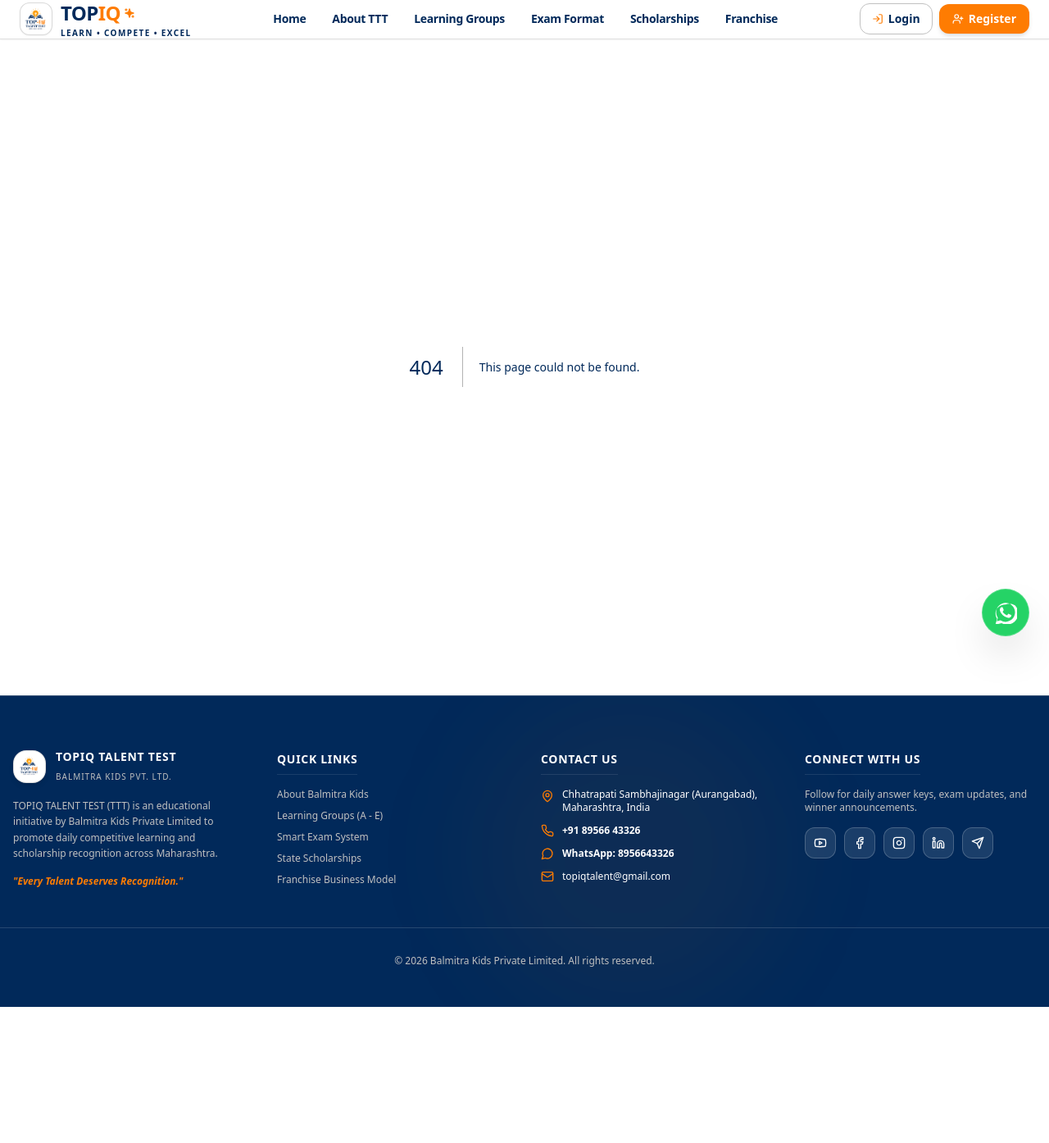
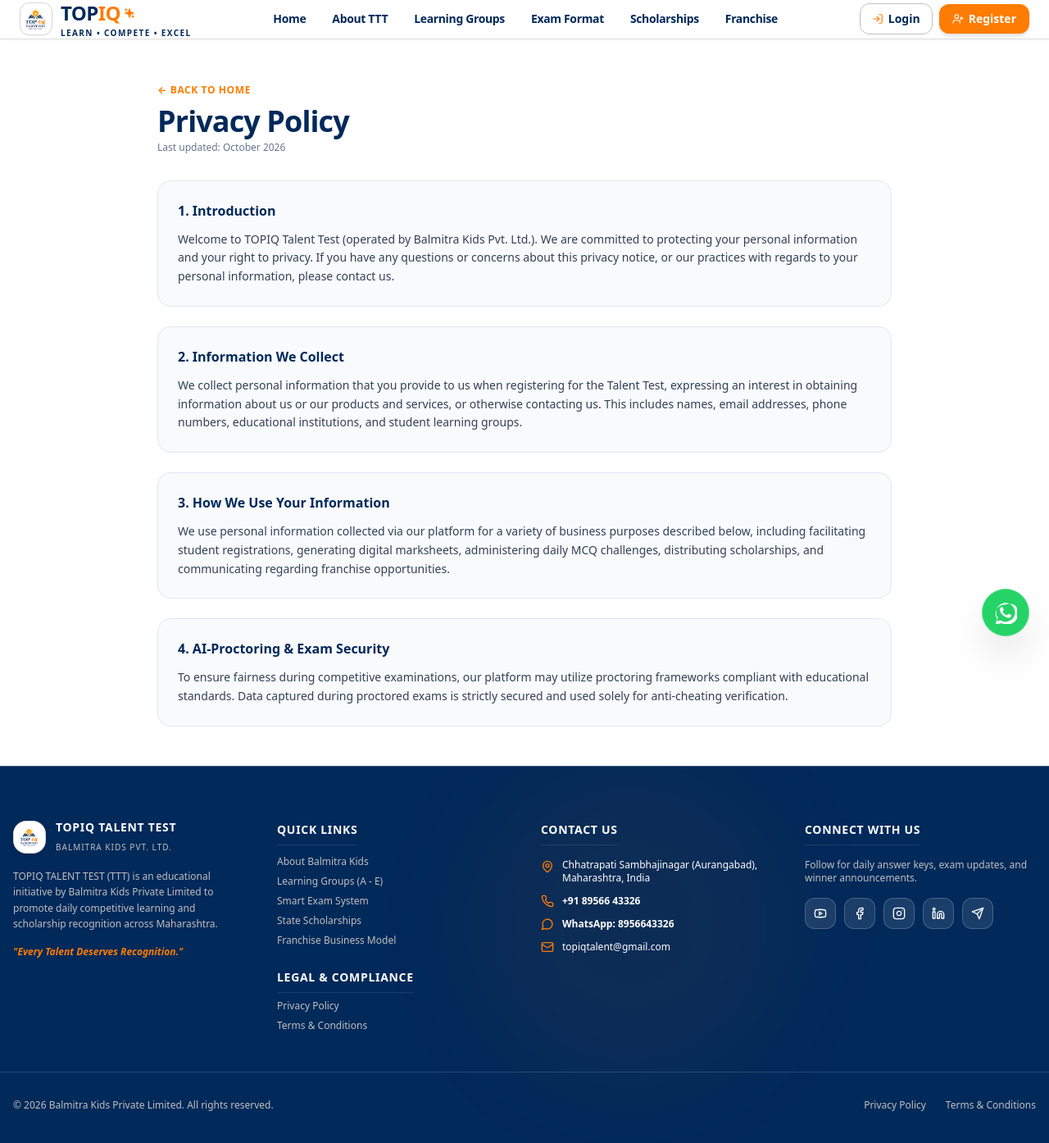
Before and after one commit to sachinwathore98/TopiqTalentTest, a Next.js app in the folder frontend/: page /privacy-policy in a window 1280 px wide. Before the commit this address had no page. Shown: the top 1394 px of the page at 82% size. Before the commit the page ends 1228 px from the top, so only its background shows below. Built offline with nearby package versions, Linux system fonts and the light colour scheme.

Commit message:
Update Footer component with legal links and compliance routing

```diff
--- a/frontend/app/components/Footer.js
+++ b/frontend/app/components/Footer.js
@@ -1,6 +1,7 @@
 'use client';
 import React from 'react';
 import Image from 'next/image';
+import Link from 'next/link';
 import { Youtube, Facebook, Instagram, Linkedin, Send, Mail, Phone, MapPin, MessageCircle } from 'lucide-react';
 
 export default function Footer() {
@@ -29,19 +30,29 @@
           <p className="text-xs text-[#C0C0C0] leading-relaxed font-medium">
             TOPIQ TALENT TEST (TTT) is an educational initiative by Balmitra Kids Private Limited to promote daily competitive learning and scholarship recognition across Maharashtra.
           </p>
-          <p className="text-xs font-bold text-[#FE7C02] italic">"Every Talent Deserves Recognition."</p>
+          <p className="text-xs font-bold text-[#FE7C02] italic">&quot;Every Talent Deserves Recognition.&quot;</p>
         </div>
 
-        {/* QUICK LINKS (SLIDES IN FROM LEFT) */}
-        <div className="animate-fade-in-left delay-100">
-          <h4 className="text-sm font-bold text-white uppercase tracking-wider mb-4 border-b border-white/10 pb-2 inline-block">Quick Links</h4>
-          <ul className="space-y-2.5 text-xs text-[#C0C0C0]">
-            <li><a href="/about" className="hover:text-[#FE7C02] hover:translate-x-1 inline-block transition-all duration-200">About Balmitra Kids</a></li>
-            <li><a href="/groups" className="hover:text-[#FE7C02] hover:translate-x-1 inline-block transition-all duration-200">Learning Groups (A - E)</a></li>
-            <li><a href="/format" className="hover:text-[#FE7C02] hover:translate-x-1 inline-block transition-all duration-200">Smart Exam System</a></li>
-            <li><a href="/rewards" className="hover:text-[#FE7C02] hover:translate-x-1 inline-block transition-all duration-200">State Scholarships</a></li>
-            <li><a href="/franchise" className="hover:text-[#FE7C02] hover:translate-x-1 inline-block transition-all duration-200">Franchise Business Model</a></li>
-          </ul>
+        {/* QUICK LINKS & LEGAL (SLIDES IN FROM LEFT) */}
+        <div className="animate-fade-in-left delay-100 space-y-6">
+          <div>
+            <h4 className="text-sm font-bold text-white uppercase tracking-wider mb-3 border-b border-white/10 pb-2 inline-block">Quick Links</h4>
+            <ul className="space-y-2 text-xs text-[#C0C0C0]">
+              <li><Link href="/about" className="hover:text-[#FE7C02] hover:translate-x-1 inline-block transition-all duration-200">About Balmitra Kids</Link></li>
+              <li><Link href="/groups" className="hover:text-[#FE7C02] hover:translate-x-1 inline-block transition-all duration-200">Learning Groups (A - E)</Link></li>
+              <li><Link href="/format" className="hover:text-[#FE7C02] hover:translate-x-1 inline-block transition-all duration-200">Smart Exam System</Link></li>
+              <li><Link href="/rewards" className="hover:text-[#FE7C02] hover:translate-x-1 inline-block transition-all duration-200">State Scholarships</Link></li>
+              <li><Link href="/franchise" className="hover:text-[#FE7C02] hover:translate-x-1 inline-block transition-all duration-200">Franchise Business Model</Link></li>
+            </ul>
+          </div>
+
+          <div>
+            <h4 className="text-sm font-bold text-white uppercase tracking-wider mb-2 border-b border-white/10 pb-2 inline-block">Legal & Compliance</h4>
+            <ul className="space-y-2 text-xs text-[#C0C0C0]">
+              <li><Link href="/privacy-policy" className="hover:text-[#FE7C02] hover:translate-x-1 inline-block transition-all duration-200">Privacy Policy</Link></li>
+              <li><Link href="/terms" className="hover:text-[#FE7C02] hover:translate-x-1 inline-block transition-all duration-200">Terms & Conditions</Link></li>
+            </ul>
+          </div>
         </div>
 
         {/* OFFICIAL CONTACT DETAILS (SLIDES IN FROM RIGHT) */}
@@ -99,9 +110,13 @@
 
       </div>
 
-      {/* FOOTER COPYRIGHT (FADES UP) */}
-      <div className="max-w-7xl mx-auto px-4 border-t border-white/15 pt-8 text-center text-xs text-[#C0C0C0] font-medium animate-fade-in-up delay-200 relative z-10">
-        © 2026 Balmitra Kids Private Limited. All rights reserved.
+      {/* FOOTER COPYRIGHT & LEGAL LINKS (FADES UP) */}
+      <div className="max-w-7xl mx-auto px-4 border-t border-white/15 pt-8 text-center text-xs text-[#C0C0C0] font-medium animate-fade-in-up delay-200 relative z-10 flex flex-col sm:flex-row items-center justify-between gap-4">
+        <div>© 2026 Balmitra Kids Private Limited. All rights reserved.</div>
+        <div className="flex space-x-6">
+          <Link href="/privacy-policy" className="hover:text-white transition">Privacy Policy</Link>
+          <Link href="/terms" className="hover:text-white transition">Terms & Conditions</Link>
+        </div>
       </div>
     </footer>
   );
--- /dev/null
+++ b/frontend/app/privacy-policy/page.js
@@ -0,0 +1,53 @@
+'use client';
+import React from 'react';
+import Link from 'next/link';
+
+export default function PrivacyPolicyPage() {
+  return (
+    <div className="min-h-screen bg-white text-[#01295A] py-12 px-4 md:px-8">
+      <div className="max-w-4xl mx-auto space-y-8">
+
+        {/* Breadcrumb / Back */}
+        <div>
+          <Link href="/" className="text-xs font-bold text-[#FE7C02] hover:underline uppercase tracking-wider">
+            &larr; Back to Home
+          </Link>
+          <h1 className="text-3xl md:text-4xl font-black mt-2 tracking-tight">Privacy Policy</h1>
+          <p className="text-xs text-slate-500 font-medium mt-1">Last updated: October 2026</p>
+        </div>
+
+        {/* Content Section */}
+        <div className="space-y-6 text-sm text-slate-700 leading-relaxed font-medium">
+          <div className="bg-slate-50 border border-slate-200 rounded-2xl p-6 space-y-3">
+            <h2 className="text-base font-black text-[#01295A]">1. Introduction</h2>
+            <p>
+              Welcome to TOPIQ Talent Test (operated by Balmitra Kids Pvt. Ltd.). We are committed to protecting your personal information and your right to privacy. If you have any questions or concerns about this privacy notice, or our practices with regards to your personal information, please contact us.
+            </p>
+          </div>
+
+          <div className="bg-slate-50 border border-slate-200 rounded-2xl p-6 space-y-3">
+            <h2 className="text-base font-black text-[#01295A]">2. Information We Collect</h2>
+            <p>
+              We collect personal information that you provide to us when registering for the Talent Test, expressing an interest in obtaining information about us or our products and services, or otherwise contacting us. This includes names, email addresses, phone numbers, educational institutions, and student learning groups.
+            </p>
+          </div>
+
+          <div className="bg-slate-50 border border-slate-200 rounded-2xl p-6 space-y-3">
+            <h2 className="text-base font-black text-[#01295A]">3. How We Use Your Information</h2>
+            <p>
+              We use personal information collected via our platform for a variety of business purposes described below, including facilitating student registrations, generating digital marksheets, administering daily MCQ challenges, distributing scholarships, and communicating regarding franchise opportunities.
+            </p>
+          </div>
+
+          <div className="bg-slate-50 border border-slate-200 rounded-2xl p-6 space-y-3">
+            <h2 className="text-base font-black text-[#01295A]">4. AI-Proctoring & Exam Security</h2>
+            <p>
+              To ensure fairness during competitive examinations, our platform may utilize proctoring frameworks compliant with educational standards. Data captured during proctored exams is strictly secured and used solely for anti-cheating verification.
+            </p>
+          </div>
+        </div>
+
+      </div>
+    </div>
+  );
+}
--- /dev/null
+++ b/frontend/app/terms/page.js
@@ -0,0 +1,53 @@
+'use client';
+import React from 'react';
+import Link from 'next/link';
+
+export default function TermsPage() {
+  return (
+    <div className="min-h-screen bg-white text-[#01295A] py-12 px-4 md:px-8">
+      <div className="max-w-4xl mx-auto space-y-8">
+
+        {/* Breadcrumb / Back */}
+        <div>
+          <Link href="/" className="text-xs font-bold text-[#FE7C02] hover:underline uppercase tracking-wider">
+            &larr; Back to Home
+          </Link>
+          <h1 className="text-3xl md:text-4xl font-black mt-2 tracking-tight">Terms & Conditions</h1>
+          <p className="text-xs text-slate-500 font-medium mt-1">Last updated: October 2026</p>
+        </div>
+
+        {/* Content Section */}
+        <div className="space-y-6 text-sm text-slate-700 leading-relaxed font-medium">
+          <div className="bg-slate-50 border border-slate-200 rounded-2xl p-6 space-y-3">
+            <h2 className="text-base font-black text-[#01295A]">1. Agreement to Terms</h2>
+            <p>
+              These Terms of Use constitute a legally binding agreement made between you, whether personally or on behalf of an entity ("you") and Balmitra Kids Pvt. Ltd. (TOPIQ Talent Test) concerning your access to and use of the platform.
+            </p>
+          </div>
+
+          <div className="bg-slate-50 border border-slate-200 rounded-2xl p-6 space-y-3">
+            <h2 className="text-base font-black text-[#01295A]">2. Intellectual Property Rights</h2>
+            <p>
+              Unless otherwise indicated, the platform is our proprietary property and all source code, databases, functionality, software, website designs, audio, video, text, photographs, and graphics on the site are owned or controlled by us.
+            </p>
+          </div>
+
+          <div className="bg-slate-50 border border-slate-200 rounded-2xl p-6 space-y-3">
+            <h2 className="text-base font-black text-[#01295A]">3. User Representations</h2>
+            <p>
+              By using the TOPIQ Talent Test, you represent and warrant that all registration information you submit will be true, accurate, current, and complete, and that you will maintain the accuracy of such information.
+            </p>
+          </div>
+
+          <div className="bg-slate-50 border border-slate-200 rounded-2xl p-6 space-y-3">
+            <h2 className="text-base font-black text-[#01295A]">4. Limitation of Liability</h2>
+            <p>
+              In no event will we or our directors, employees, or agents be liable to you or any third party for any direct, indirect, consequential, exemplary, incidental, special, or punitive damages arising from your use of the platform.
+            </p>
+          </div>
+        </div>
+
+      </div>
+    </div>
+  );
+}
```
